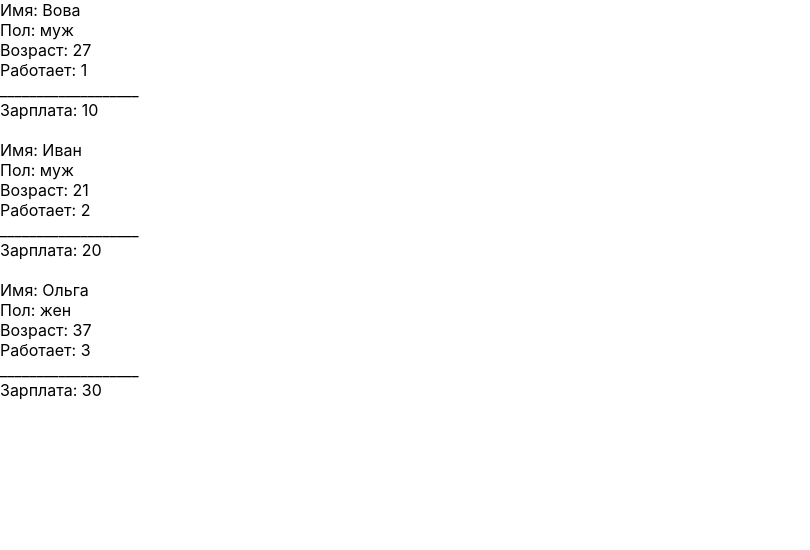
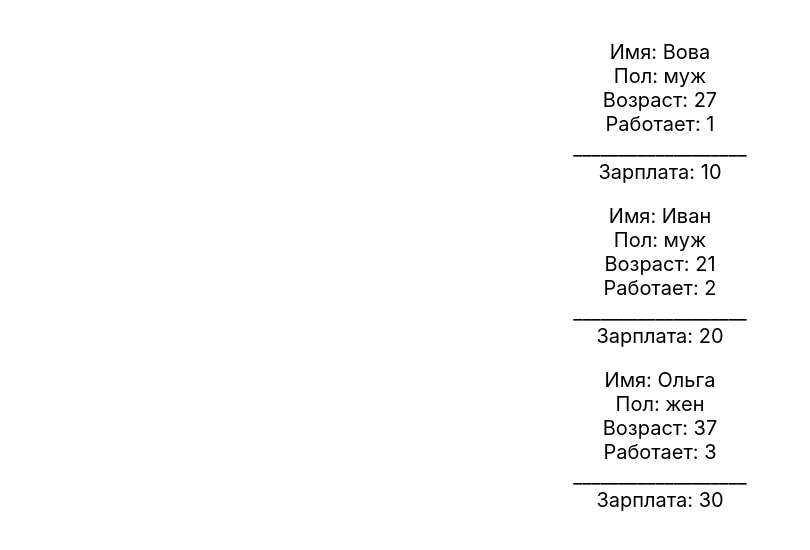
Before and after one commit to DrusMarkonii/React, a React (Create React App) app: page / in a window 1280 px wide. Shown: the top 550 px of the page, without its empty margins (0-810 px from the left). Built offline with nearby package versions, Linux system fonts and the light colour scheme.

Commit message:
feat: add css

```diff
--- a/src/App.css
+++ b/src/App.css
@@ -1,38 +1,15 @@
-.App {
+body {
+  margin-top: 2em;
+  font-size: 20px;
+}
+
+.container {
   text-align: center;
 }
-
-.App-logo {
-  height: 40vmin;
-  pointer-events: none;
+.user-list{
+   list-style: none;
 }
 
-@media (prefers-reduced-motion: no-preference) {
-  .App-logo {
-    animation: App-logo-spin infinite 20s linear;
-  }
+.user-item{
+  margin-bottom: 20px
 }
-
-.App-header {
-  background-color: #282c34;
-  min-height: 100vh;
-  display: flex;
-  flex-direction: column;
-  align-items: center;
-  justify-content: center;
-  font-size: calc(10px + 2vmin);
-  color: white;
-}
-
-.App-link {
-  color: #61dafb;
-}
-
-@keyframes App-logo-spin {
-  from {
-    transform: rotate(0deg);
-  }
-  to {
-    transform: rotate(360deg);
-  }
-}
--- a/src/App.js
+++ b/src/App.js
@@ -2,40 +2,41 @@ import "./App.css";
 
 function App() {
   return (
-    <div>
-      <UserInfo userName="Вова"
+    <div className="container ">
+      <ul className="user-list">
+        <li className="user-item">
+          <UserInfo
+            userName="Вова"
             userGender="муж"
-        userAge="27"
-        yearsWorked="1" />
-      <br />
+            userAge={27}
+            yearsWorked={1}
+          />
+        </li>
+        <li className="user-item">
           <UserInfo
             userName="Иван"
             userGender="муж"
-        userAge="21"
-        yearsWorked="2" />
-      <br />
+            userAge={21}
+            yearsWorked={2}
+          />
+        </li>
+        <li className="user-item">
           <UserInfo
             userName="Ольга"
             userGender="жен"
-        userAge="37"
-        yearsWorked="3"
+            userAge={37}
+            yearsWorked={3}
           />
+        </li>
+      </ul>
+
+
+
+
+
     </div>
   );
-  // <div>
-  //   <SayHi user="Jone" a="1" b="123"/>
-  //   <SayHi user="Drus" a="10" b="23123"/>
-  // </div>
 }
-
-// function SayHi(props) {
-//   console.log(props)
-//   return (
-//   <div>
-//     Hi, {props.user}
-//   </div>
-//   )
-// }
 
 function UserInfo(props) {
   console.log(props);
```
Also changed, not shown: src/index.css (line endings or trailing spaces), src/logo.svg (deleted), 1 other file (tests, documents, lock files or other folders). Lines whose indentation alone changed are shown as unchanged.
